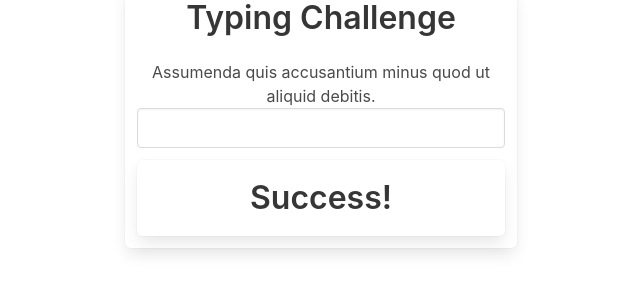
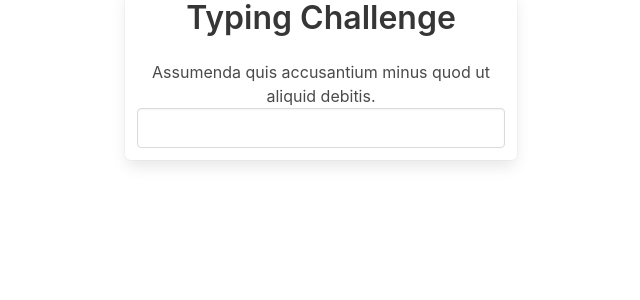
Before and after one commit to Aman07a/typing, an Angular app: page / in a window 1280 px wide. Shown: the top 300 px of the page, without its empty margins (319-959 px from the left). Built offline with nearby package versions, Linux system fonts and the light colour scheme.

Commit message:
Conditional Display

```diff
--- a/src/app/app.component.html
+++ b/src/app/app.component.html
@@ -11,9 +11,9 @@
         <input class="input" #userInput (input)="onInput(userInput.value)"/>
       </div>
 
-      <h1 class="box has-text-centered">
+      <div *ngIf="randomText === enteredText" class="box has-text-centered">
         <h1 class="title">Success!</h1>
-      </h1>
+      </div>
     </div>
   </div>
 </div>
--- a/src/app/app.component.ts
+++ b/src/app/app.component.ts
@@ -10,8 +10,10 @@
   title = 'typing';
 
   randomText = lorem.sentence();
+  enteredText = '';
 
   onInput(value: string) {
+    this.enteredText = value;
     console.log(value);
   }
 }
```
